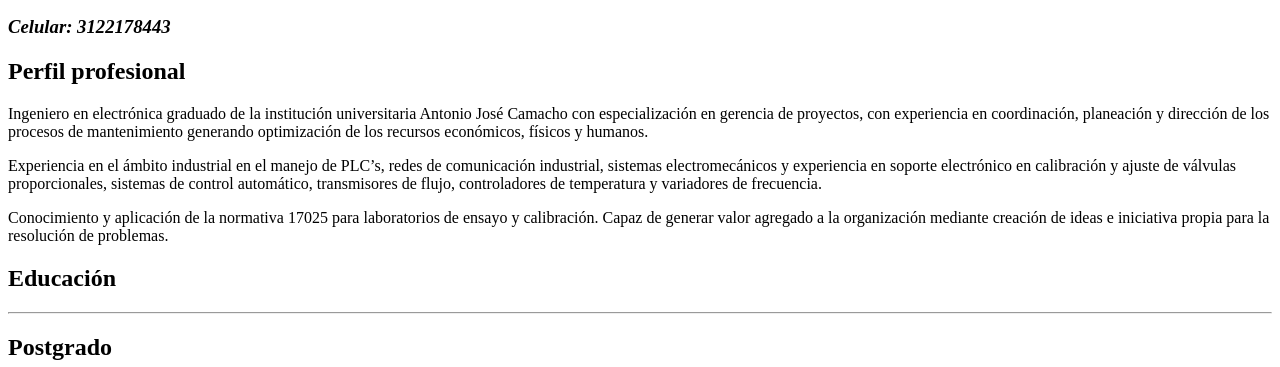
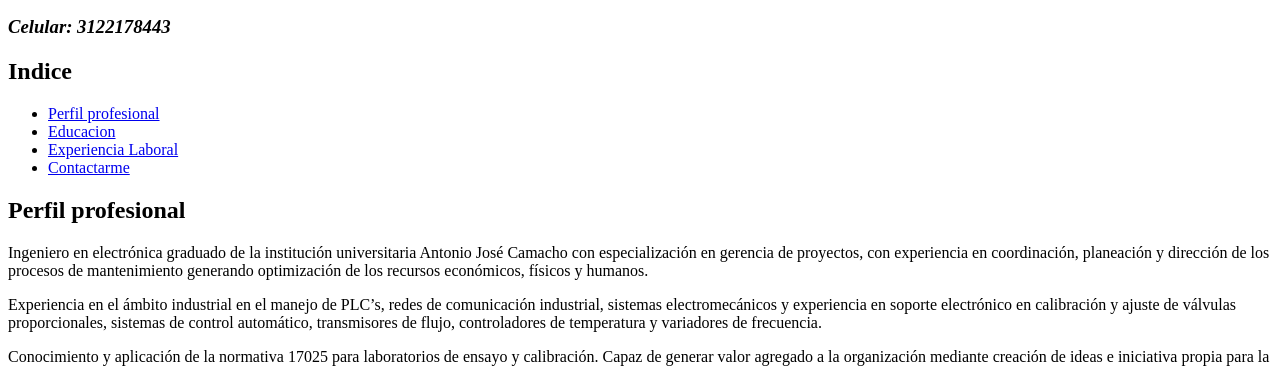
Before and after one commit to Jeholguinz/Ejercicio-Git, a plain HTML site: page index.html in a window 1280 px wide. Shown: the part 141-508 px from the top of the page. Drawn offline with Linux system fonts and the light colour scheme.

Commit message:
se agregó el indice

```diff
--- a/index.html
+++ b/index.html
@@ -12,6 +12,16 @@
         <h3> <i> <strong> Email :</strong> jeholguinz@gmail.com</i></h3>
         <h3> <i> <strong>Celular:</strong> 3122178443</i></h3>
     </header>
+     <nav>
+        <h2>Indice</h2>
+        <ul>
+            <li> <a href="#perfil">Perfil profesional</a> </li>
+            <li> <a href="#educacion">Educacion</a></li>
+            <li> <a href="#experiencia">Experiencia Laboral</a></li>
+            <li> <a href="#contactame"> Contactarme</a></li>
+        </ul>
+    </nav>
+
     <section id="perfil">
             <h2> Perfil profesional</h2>
             <p>
```
